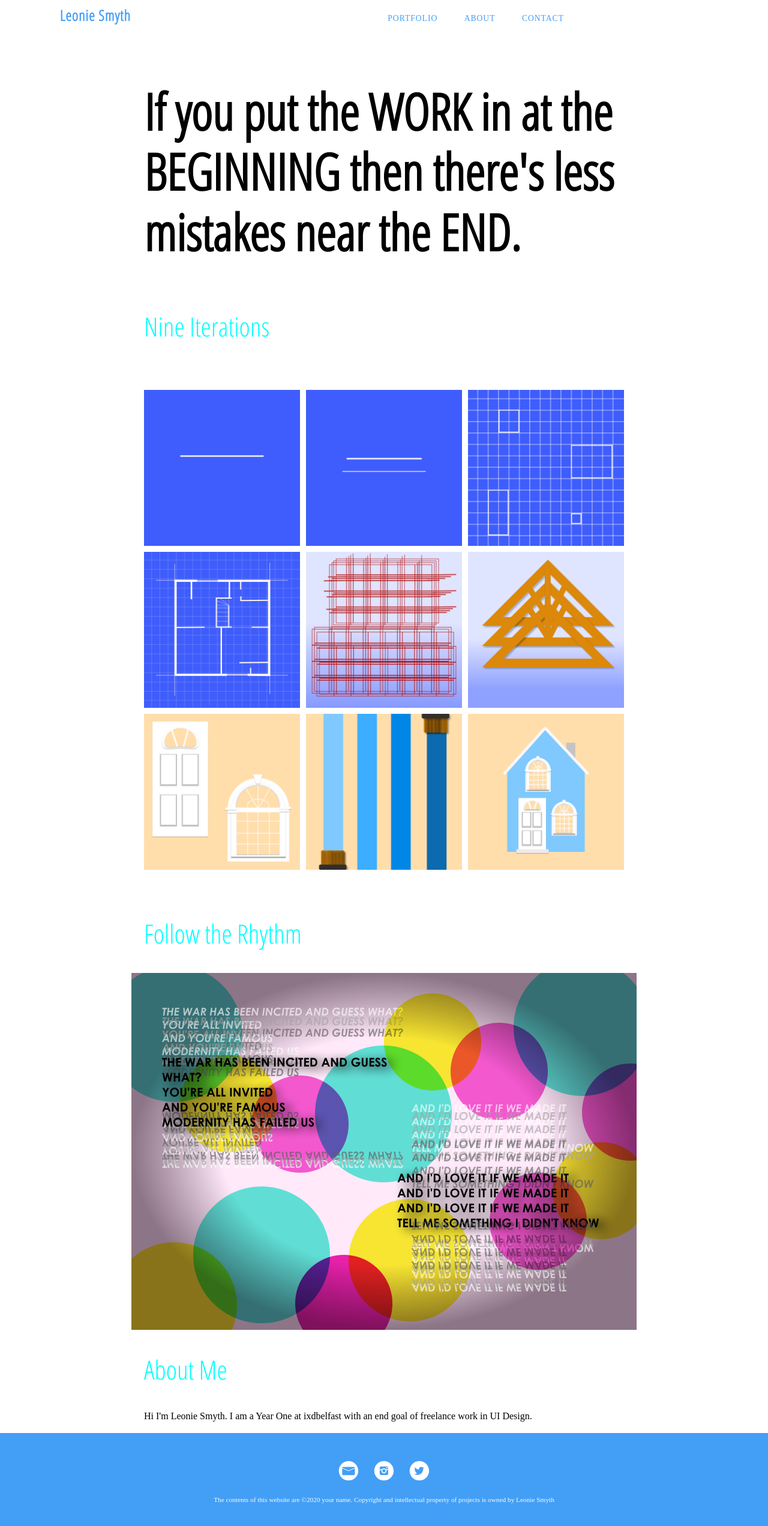
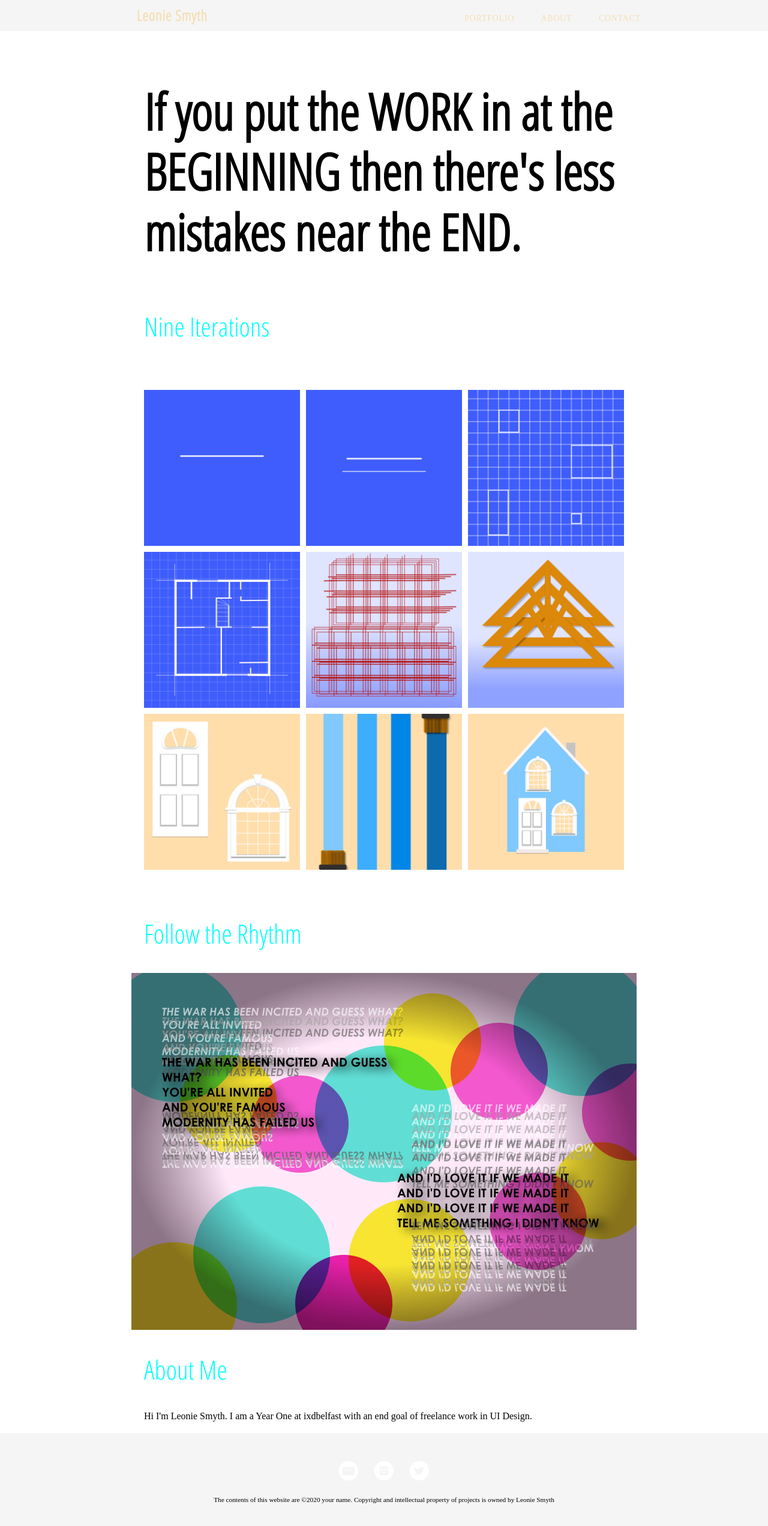
Before and after one commit to LeonieSmythIXD/IXD101, a plain HTML site: page index.html in a window 1280 px wide. Shown: the whole page at 60% size. Drawn offline with Linux system fonts and the light colour scheme.

Commit message:
Update style.css

```diff
--- a/css/style.css
+++ b/css/style.css
@@ -47,12 +47,12 @@ header h1 {
 
 /*----------LINKS---------*/
 
-a {
-    color: aqua;
+a:hover {
+    color: orange;
     text-decoration: none;
 }
 
-a:hover{
+a:
     color: wheat;
     border-bottom: 1px dotted;
 }
@@ -65,9 +65,9 @@ nav {
     left: 0;
     margin: 0%;
     width: 90%;
-    background-color: wheat;
+    background-color: lightgrey;
     padding: 1em 0;
-    font-size: 0.85em
+    font-size: 0.85em;
 }
 
 nav ul {
@@ -148,7 +148,7 @@ li {
     padding: 10px 0;
     font-size: 0.85em;
     font-weight: bold;
-    background-color: rgba(255, 255, 255, 0.8);
+    background-color: wheat;
     margin-bottom: 0;
   }
 
@@ -207,8 +207,8 @@ nav {
   top: 0;
   left: 0;
   margin: 0;
-  width: 90%;
-  background-color: #fff;
+  width: 100%;
+  background-color: whitesmoke;
   padding: 1em 0;
   font-size: 0.85em;}
 
@@ -225,10 +225,10 @@ nav ul li {
   background: none;}
 
 nav a:link {
-  color: #439ff6;}
+  color: wheat;}
 
 nav a:visited {
-  color: #439ff6;}
+  color: #439flf6;}
 
 nav a:hover {
   border-bottom: none;
@@ -255,8 +255,8 @@ footer {
   font-size: 0.707em;
   padding: 2em 0 8em 0;
   margin: auto;
-  color: #fafafa;
-  background: #439ff6;
+  color: wh;
+  background-color: whitesmoke;
 }
 
 .connections{
```
